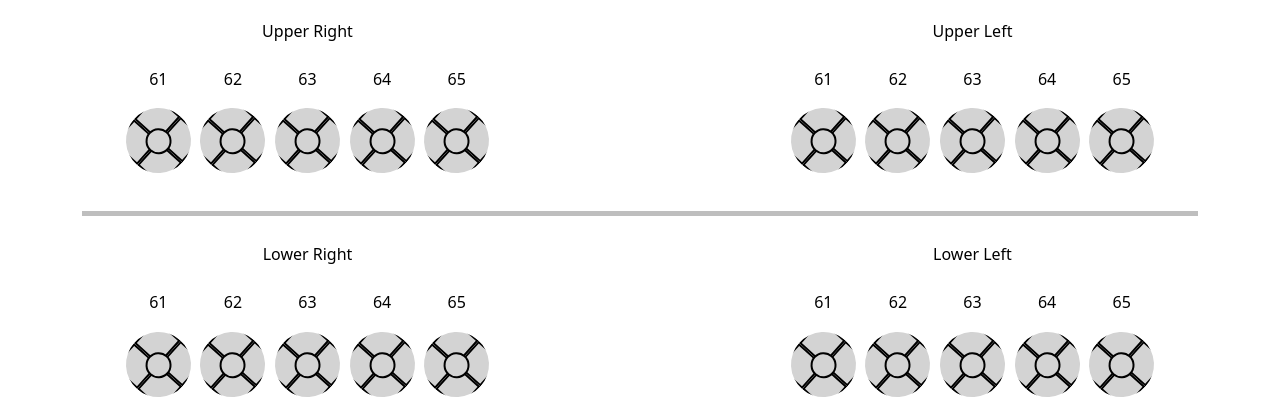
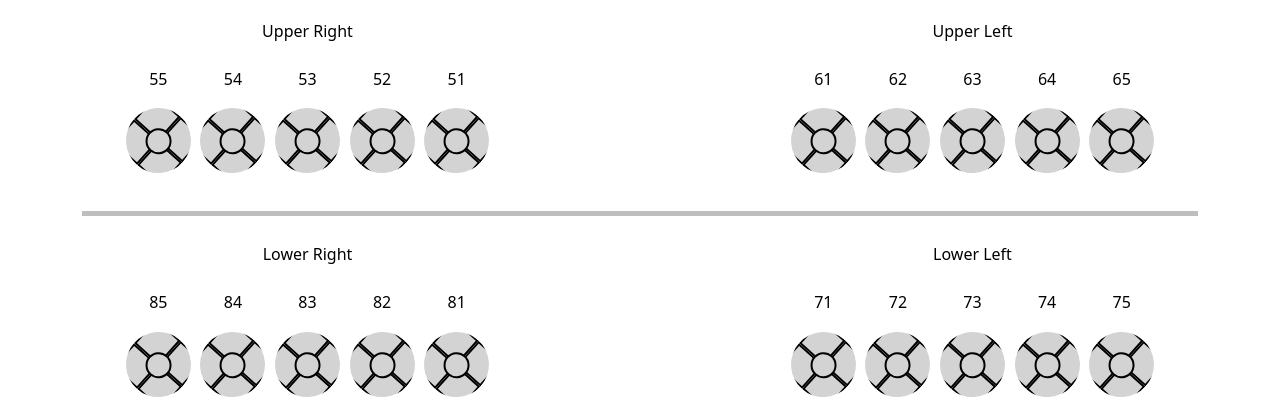
Before and after one commit to rocumen/iya-dental-clinic, a React (Create React App) app in the folder frontend/: page /patients/dentalChartKids/1/update/1 in a window 1280 px wide. Shown: the part 523-922 px from the top of the page. Built offline with nearby package versions, Linux system fonts and the light colour scheme; no server answers; sample sign-in values are in the browser's storage; what @react-pdf/renderer would draw is missing.

Commit message:
fixed numbering dental chart kids

```diff
--- a/frontend/src/components/updateCircleKids/LowerLeftCircle.js
+++ b/frontend/src/components/updateCircleKids/LowerLeftCircle.js
@@ -28,7 +28,7 @@ const LowerLeftCircle = ({
         >
           <Row>
             <Col>
-              <h6>61</h6>
+              <h6>71</h6>
               <KCircle
                 handleFill={handleFill}
                 fillColor={fillColor.circle16}
@@ -41,7 +41,7 @@ const LowerLeftCircle = ({
           </Row>
           <Row>
             <Col>
-              <h6>62</h6>
+              <h6>72</h6>
               <KCircle
                 handleFill={handleFill}
                 fillColor={fillColor.circle17}
@@ -54,7 +54,7 @@ const LowerLeftCircle = ({
           </Row>
           <Row>
             <Col>
-              <h6>63</h6>
+              <h6>73</h6>
               <KCircle
                 handleFill={handleFill}
                 fillColor={fillColor.circle18}
@@ -67,7 +67,7 @@ const LowerLeftCircle = ({
           </Row>
           <Row>
             <Col>
-              <h6>64</h6>
+              <h6>74</h6>
               <KCircle
                 handleFill={handleFill}
                 fillColor={fillColor.circle19}
@@ -80,7 +80,7 @@ const LowerLeftCircle = ({
           </Row>
           <Row>
             <Col>
-              <h6>65</h6>
+              <h6>75</h6>
               <KCircle
                 handleFill={handleFill}
                 fillColor={fillColor.circle20}
--- a/frontend/src/components/updateCircleKids/LowerRightCircle.js
+++ b/frontend/src/components/updateCircleKids/LowerRightCircle.js
@@ -28,7 +28,7 @@ const LowerRightCircle = ({
         >
           <Row>
             <Col>
-              <h6>61</h6>
+              <h6>85</h6>
               <KCircle
                 handleFill={handleFill}
                 fillColor={fillColor.circle11}
@@ -41,7 +41,7 @@ const LowerRightCircle = ({
           </Row>
           <Row>
             <Col>
-              <h6>62</h6>
+              <h6>84</h6>
               <KCircle
                 handleFill={handleFill}
                 fillColor={fillColor.circle12}
@@ -54,7 +54,7 @@ const LowerRightCircle = ({
           </Row>
           <Row>
             <Col>
-              <h6>63</h6>
+              <h6>83</h6>
               <KCircle
                 handleFill={handleFill}
                 fillColor={fillColor.circle13}
@@ -67,7 +67,7 @@ const LowerRightCircle = ({
           </Row>
           <Row>
             <Col>
-              <h6>64</h6>
+              <h6>82</h6>
               <KCircle
                 handleFill={handleFill}
                 fillColor={fillColor.circle14}
@@ -80,7 +80,7 @@ const LowerRightCircle = ({
           </Row>
           <Row>
             <Col>
-              <h6>65</h6>
+              <h6>81</h6>
               <KCircle
                 handleFill={handleFill}
                 fillColor={fillColor.circle15}
--- a/frontend/src/components/updateCircleKids/UpperRightCircle.js
+++ b/frontend/src/components/updateCircleKids/UpperRightCircle.js
@@ -28,7 +28,7 @@ const UpperRightCircle = ({
         >
           <Row>
             <Col>
-              <h6>61</h6>
+              <h6>55</h6>
               <KCircle
                 handleFill={handleFill}
                 fillColor={fillColor.circle1}
@@ -41,7 +41,7 @@ const UpperRightCircle = ({
           </Row>
           <Row>
             <Col>
-              <h6>62</h6>
+              <h6>54</h6>
               <KCircle
                 handleFill={handleFill}
                 fillColor={fillColor.circle2}
@@ -54,7 +54,7 @@ const UpperRightCircle = ({
           </Row>
           <Row>
             <Col>
-              <h6>63</h6>
+              <h6>53</h6>
               <KCircle
                 handleFill={handleFill}
                 fillColor={fillColor.circle3}
@@ -67,7 +67,7 @@ const UpperRightCircle = ({
           </Row>
           <Row>
             <Col>
-              <h6>64</h6>
+              <h6>52</h6>
               <KCircle
                 handleFill={handleFill}
                 fillColor={fillColor.circle4}
@@ -80,7 +80,7 @@ const UpperRightCircle = ({
           </Row>
           <Row>
             <Col>
-              <h6>65</h6>
+              <h6>51</h6>
               <KCircle
                 handleFill={handleFill}
                 fillColor={fillColor.circle5}
```
